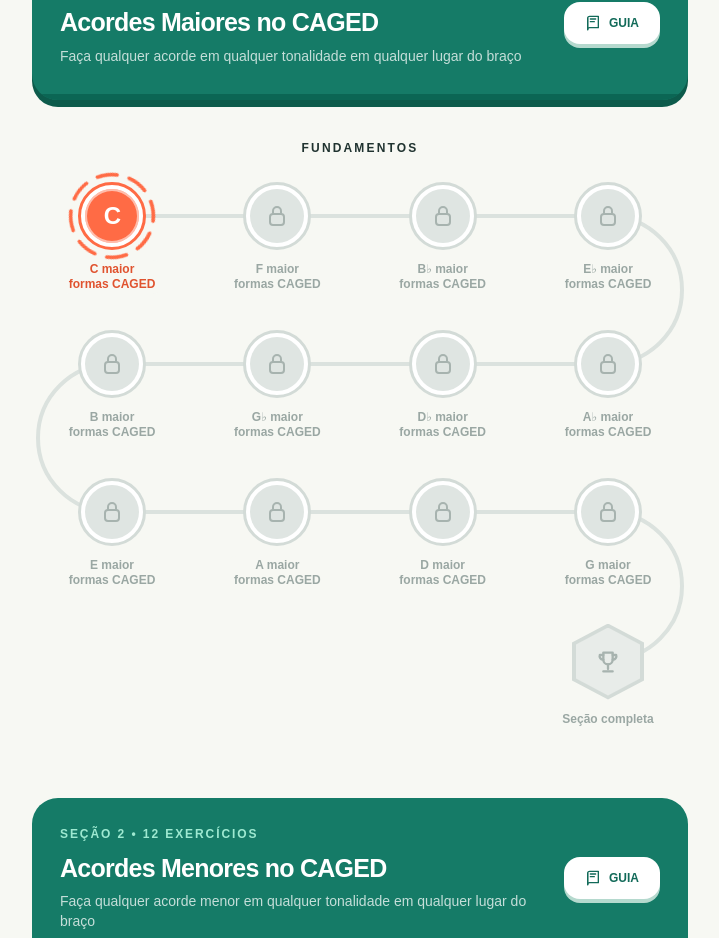
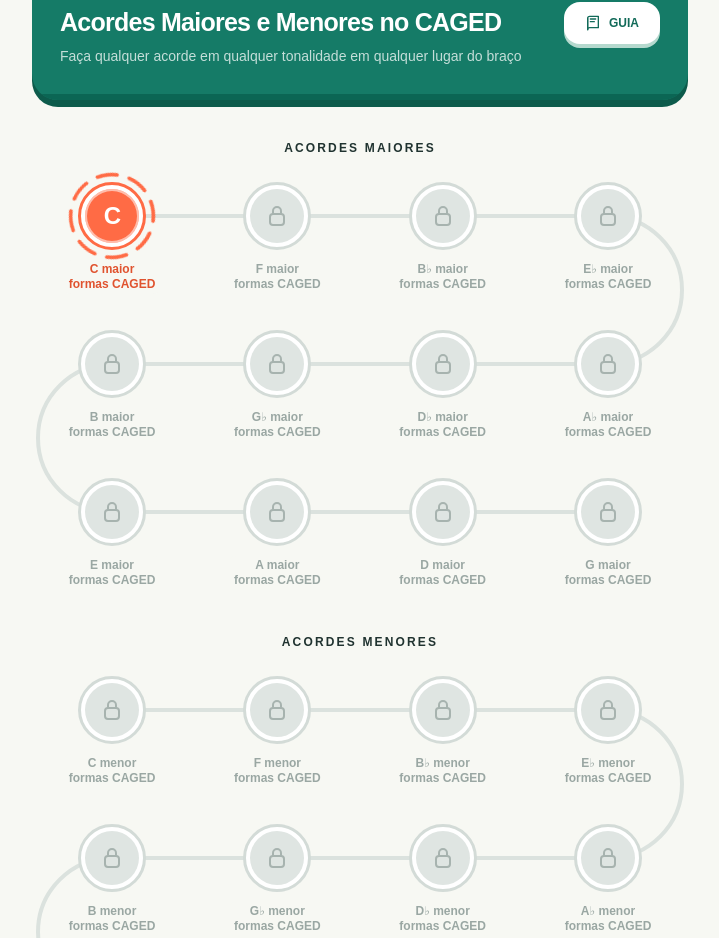
Before and after one commit to viniciuskrause/fretly, a React (Vite) app: page / in a window 1280 px wide. Shown: the part 161-1099 px from the top of the page, without its empty margins (280-999 px from the left). Built offline with nearby package versions, Linux system fonts and the light colour scheme.

Commit message:
One section with separate major and minor trails
Each trail is headed by its own subtitle (Acordes maiores / Acordes
menores); the trophy closes the last trail.

Co-Authored-By: Claude Opus 5.5 <noreply@anthropic.com>

```diff
--- a/scripts/chords/build-key-lessons.mjs
+++ b/scripts/chords/build-key-lessons.mjs
@@ -1,7 +1,7 @@
 #!/usr/bin/env node
-// Writes src/lessons.ts: one section per chord quality (major, then minor) and,
-// in each, one lesson per key — the chord in its five CAGED shapes, from the
-// lowest shape up the neck. Keys follow the cycle of fourths.
+// Writes src/lessons.ts: one section with one trail per chord quality (major,
+// then minor) and, in each, one lesson per key — the chord in its five CAGED
+// shapes, from the lowest shape up the neck. Keys follow the cycle of fourths.
 //
 //   node scripts/chords/build-key-lessons.mjs
 //
@@ -11,19 +11,13 @@ import fs from "node:fs";
 import path from "node:path";
 import { CYCLE_OF_FOURTHS, formatPosition, fromCaged, shapesUpTheNeck, validate } from "./lib.mjs";
 
-const SECTIONS = [
-  {
-    suffix: "major",
-    title: "Acordes Maiores no CAGED",
-    subtitle: "Faça qualquer acorde em qualquer tonalidade em qualquer lugar do braço",
-    trailTitle: "Fundamentos",
-  },
-  {
-    suffix: "minor",
-    title: "Acordes Menores no CAGED",
-    subtitle: "Faça qualquer acorde menor em qualquer tonalidade em qualquer lugar do braço",
-    trailTitle: "Acordes menores",
-  },
+const SECTION = {
+  title: "Acordes Maiores e Menores no CAGED",
+  subtitle: "Faça qualquer acorde em qualquer tonalidade em qualquer lugar do braço",
+};
+const TRAILS = [
+  { suffix: "major", title: "Acordes maiores" },
+  { suffix: "minor", title: "Acordes menores" },
 ];
 const QUALITY = { major: "maior", minor: "menor" };
 const symbol = (root, suffix) => `${root}${suffix === "minor" ? "m" : ""}`;
@@ -50,8 +44,8 @@ const instruction = (shape, baseFret, suffix) => {
 };
 
 let nextId = 1;
-const sections = SECTIONS.map((section, sectionIndex) => {
-  const { suffix } = section;
+const trails = TRAILS.map((trail, trailIndex) => {
+  const { suffix } = trail;
   const lessons = CYCLE_OF_FOURTHS.map((root, index) => {
     const name = symbol(root, suffix);
     const steps = shapesUpTheNeck(root).map((shape) => {
@@ -69,7 +63,7 @@ const sections = SECTIONS.map((section, sectionIndex) => {
       ].join("\n");
     });
     const title = `${root} ${QUALITY[suffix]} - formas CAGED`;
-    const current = sectionIndex === 0 && index === 0;
+    const current = trailIndex === 0 && index === 0;
     return `      {
         id: ${nextId++},
         title: "${title}",
@@ -82,21 +76,18 @@ ${steps.join("\n")}
         ],
       },`;
   });
-  return `  {
-    id: ${sectionIndex + 1},
-    title: "${section.title}",
-    subtitle: "${section.subtitle}",
-    trailTitle: "${section.trailTitle}",
-    lessons: [
+  return `      {
+        title: "${trail.title}",
+        lessons: [
 ${lessons.join("\n")}
-    ],
-  },`;
+        ],
+      },`;
 });
 
 const file = `import type { ChordStep } from "./chords.ts";
 
-// Sections by chord quality (major, minor); in each, one lesson per key (cycle
-// of fourths): the chord in its five CAGED shapes,
+// One section with a trail per chord quality (major, minor); in each trail, one
+// lesson per key (cycle of fourths): the chord in its five CAGED shapes,
 // from the lowest shape up the neck; the final exercise plays all five in
 // sequence. Every chord is written out in full in the chords-db format
 // (strings low E → high E). Generated by scripts/chords/build-key-lessons.mjs
@@ -112,21 +103,32 @@ export type Lesson = {
   steps: ChordStep[];
 };
 
+/** One trail of the home page, under a small heading ("Acordes maiores"). */
+export type Trail = {
+  title: string;
+  lessons: Lesson[];
+};
+
 export type Section = {
   id: number;
   title: string;
   subtitle: string;
-  /** Small heading above the section's trail. */
-  trailTitle: string;
-  lessons: Lesson[];
+  trails: Trail[];
 };
 
 export const sections: Section[] = [
-${sections.join("\n")}
+  {
+    id: 1,
+    title: "${SECTION.title}",
+    subtitle: "${SECTION.subtitle}",
+    trails: [
+${trails.join("\n")}
+    ],
+  },
 ];
 
-/** Every lesson of every section, in order. */
-export const lessons: Lesson[] = sections.flatMap((section) => section.lessons);
+/** Every lesson of every trail, in order. */
+export const lessons: Lesson[] = sections.flatMap((section) => section.trails.flatMap((trail) => trail.lessons));
 `;
 fs.writeFileSync(path.resolve(import.meta.dirname, "../../src/lessons.ts"), file);
-console.log(`src/lessons.ts: ${SECTIONS.length} seções, ${nextId - 1} aulas`);
+console.log(`src/lessons.ts: 1 seção, ${TRAILS.length} trilhas, ${nextId - 1} aulas`);
--- a/src/App.tsx
+++ b/src/App.tsx
@@ -8,7 +8,7 @@ import {
   type ChordPosition,
   type ChordStep,
 } from "./chords.ts";
-import { sections, type Lesson, type Section } from "./lessons.ts";
+import { sections, type Lesson, type Section, type Trail as TrailData } from "./lessons.ts";
 
 function Icon({
   name,
@@ -293,16 +293,24 @@ function useElementWidth() {
   return { ref, width };
 }
 
-function Trail({ section, onSelect }: { section: Section; onSelect: (lesson: Lesson) => void }) {
-  const { lessons } = section;
+function Trail({
+  trail,
+  trophy,
+  onSelect,
+}: {
+  trail: TrailData;
+  /** Status of the trophy at the end of the trail; omitted = no trophy. */
+  trophy?: TrailStatus;
+  onSelect: (lesson: Lesson) => void;
+}) {
+  const { lessons } = trail;
   const { ref, width } = useElementWidth();
-  const allDone = lessons.every((lesson) => lesson.status === "done");
-  const statuses: TrailStatus[] = [...lessons.map((lesson) => lesson.status), allDone ? "done" : "locked"];
+  const statuses: TrailStatus[] = [...lessons.map((lesson) => lesson.status), ...(trophy ? [trophy] : [])];
   const layout = width ? trailLayout(width, statuses.length) : null;
   return (
     <div ref={ref} className="relative mt-10" style={{ height: layout?.height ?? 400 }}>
       <p className="mb-2 text-center text-xs font-black uppercase tracking-[0.18em] text-[#203330]">
-        {section.trailTitle}
+        {trail.title}
       </p>
       {layout && (
         <>
@@ -324,7 +332,7 @@ function Trail({ section, onSelect }: { section: Section; onSelect: (lesson: Les
           {lessons.map((lesson, index) => (
             <TrailNode key={lesson.id} lesson={lesson} point={layout.points[index]} onSelect={onSelect} />
           ))}
-          <TrailTrophy point={layout.points[lessons.length]} status={statuses[lessons.length]} />
+          {trophy && <TrailTrophy point={layout.points[lessons.length]} status={trophy} />}
         </>
       )}
     </div>
@@ -332,7 +340,8 @@ function Trail({ section, onSelect }: { section: Section; onSelect: (lesson: Les
 }
 
 function PathSection({ section, onSelect }: { section: Section; onSelect: (lesson: Lesson) => void }) {
-  const { lessons } = section;
+  const lessons = section.trails.flatMap((trail) => trail.lessons);
+  const sectionDone = lessons.every((lesson) => lesson.status === "done");
   const doneShare = lessons.filter((lesson) => lesson.status === "done").length / lessons.length;
   return (
     <section>
@@ -366,7 +375,14 @@ function PathSection({ section, onSelect }: { section: Section; onSelect: (lesso
         </div>
       </div>
 
-      <Trail section={section} onSelect={onSelect} />
+      {section.trails.map((trail, index) => (
+        <Trail
+          key={trail.title}
+          trail={trail}
+          trophy={index === section.trails.length - 1 ? (sectionDone ? "done" : "locked") : undefined}
+          onSelect={onSelect}
+        />
+      ))}
     </section>
   );
 }
--- a/src/lessons.ts
+++ b/src/lessons.ts
@@ -1,7 +1,7 @@
 import type { ChordStep } from "./chords.ts";
 
-// Sections by chord quality (major, minor); in each, one lesson per key (cycle
-// of fourths): the chord in its five CAGED shapes,
+// One section with a trail per chord quality (major, minor); in each trail, one
+// lesson per key (cycle of fourths): the chord in its five CAGED shapes,
 // from the lowest shape up the neck; the final exercise plays all five in
 // sequence. Every chord is written out in full in the chords-db format
 // (strings low E → high E). Generated by scripts/chords/build-key-lessons.mjs
@@ -17,22 +17,28 @@ export type Lesson = {
   steps: ChordStep[];
 };
 
+/** One trail of the home page, under a small heading ("Acordes maiores"). */
+export type Trail = {
+  title: string;
+  lessons: Lesson[];
+};
+
 export type Section = {
   id: number;
   title: string;
   subtitle: string;
-  /** Small heading above the section's trail. */
-  trailTitle: string;
-  lessons: Lesson[];
+  trails: Trail[];
 };
 
 export const sections: Section[] = [
   {
     id: 1,
-    title: "Acordes Maiores no CAGED",
+    title: "Acordes Maiores e Menores no CAGED",
     subtitle: "Faça qualquer acorde em qualquer tonalidade em qualquer lugar do braço",
-    trailTitle: "Fundamentos",
-    lessons: [
+    trails: [
+      {
+        title: "Acordes maiores",
+        lessons: [
       {
         id: 1,
         title: "C maior - formas CAGED",
@@ -513,14 +519,11 @@ export const sections: Section[] = [
           },
         ],
       },
-    ],
-  },
-  {
-    id: 2,
-    title: "Acordes Menores no CAGED",
-    subtitle: "Faça qualquer acorde menor em qualquer tonalidade em qualquer lugar do braço",
-    trailTitle: "Acordes menores",
-    lessons: [
+        ],
+      },
+      {
+        title: "Acordes menores",
+        lessons: [
       {
         id: 13,
         title: "C menor - formas CAGED",
@@ -1061,9 +1064,11 @@ export const sections: Section[] = [
           },
         ],
       },
+        ],
+      },
     ],
   },
 ];
 
-/** Every lesson of every section, in order. */
-export const lessons: Lesson[] = sections.flatMap((section) => section.lessons);
+/** Every lesson of every trail, in order. */
+export const lessons: Lesson[] = sections.flatMap((section) => section.trails.flatMap((trail) => trail.lessons));
```
Also changed, not shown: .claude/skills/chord-generator/SKILL.md.
